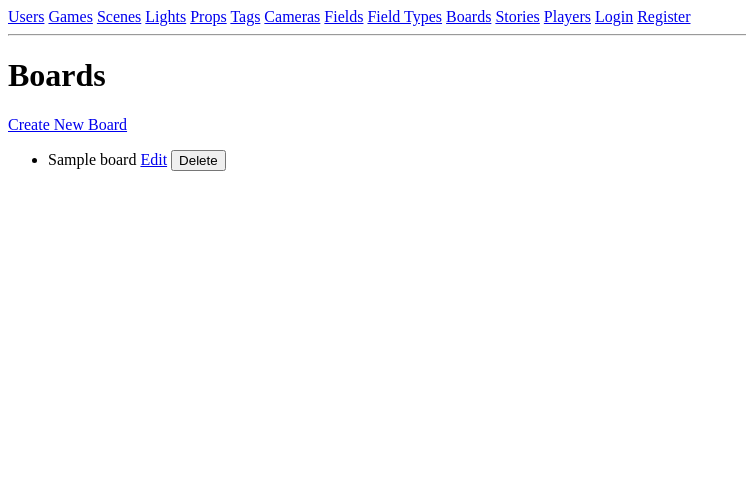
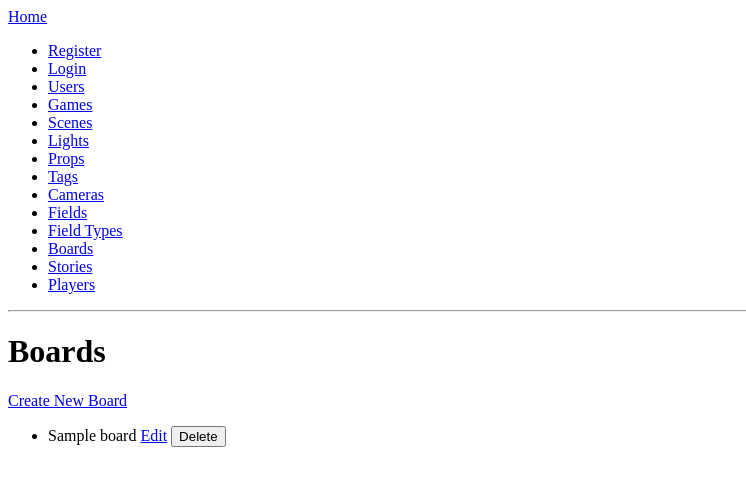
Before and after one commit to vanHeemstraSystems/flask-babylonjs, a Flask app: template flask_app/app/templates/boards/boards.html in a window 1280 px wide. Shown: the top 486 px of the page, without its empty margins (0-746 px from the left). Run offline with Flask 2, Linux system fonts and the light colour scheme; the template is opened without the code that fills it: most values are stand-ins (such as "Sample title", 1, 10 or a date in 2020); parts of the project's set-up code (start-up, migrations or seed data) failed here and were passed over; some libraries are stand-ins or nearby versions.

Commit message:
Update static folder

```diff
--- a/flask_app/app/templates/base.html
+++ b/flask_app/app/templates/base.html
@@ -15,22 +15,7 @@
    </style>
 </head>
 <body>
-    <nav>
-        <a href="{{ url_for('user.list_users') }}">Users</a>
-        <a href="{{ url_for('game.list_games') }}">Games</a>
-        <a href="{{ url_for('scene.list_scenes') }}">Scenes</a>
-        <a href="{{ url_for('light.list_lights') }}">Lights</a>
-        <a href="{{ url_for('prop.list_props') }}">Props</a>
-        <a href="{{ url_for('tag.list_tags') }}">Tags</a>
-        <a href="{{ url_for('camera.list_cameras') }}">Cameras</a>
-        <a href="{{ url_for('field.list_fields') }}">Fields</a>
-        <a href="{{ url_for('field_type.list_field_types') }}">Field Types</a>
-        <a href="{{ url_for('board.list_boards') }}">Boards</a>
-        <a href="{{ url_for('story.list_stories') }}">Stories</a>
-        <a href="{{ url_for('player.list_players') }}">Players</a>
-        <a href="{{ url_for('user.login') }}">Login</a>
-        <a href="{{ url_for('user.register') }}">Register</a>
-    </nav>
+    {% include 'navbar.html' %}
     <hr>
     <div class="content">
         {% block content %} {% endblock %}
--- /dev/null
+++ b/flask_app/app/templates/navbar.html
@@ -0,0 +1,30 @@
+<header>
+    <a class="logo" href="{{ url_for('app.main') }}">Home</a>
+    <span class="separator"></span>
+    <nav>
+        <ul>
+            {% if current_user.is_authenticated %}
+            <li> <a class="nav-link" href="{{ url_for('auth.profile', user_id=current_user.id) }}">{{
+                    current_user.username}}</a></li>
+            <li><a class="nav-link" href={{ url_for('game.menu') }}>new game</a></li>
+            <li> <a class="nav-link" href={{ url_for('game.join_game') }}>join game</a></li>
+            <li> <a class="nav-link" href={{ url_for('auth.logout') }}>logout</a></li>
+            {% else %}
+            <li> <a class="nav-link" href="{{ url_for('user.register') }}">Register</a></li>
+            <li> <a class="nav-link" href="{{ url_for('user.login') }}">Login</a></li>
+            {% endif %}
+            <li> <a class="nav-link" href="{{ url_for('user.list_users') }}">Users</a></li>
+            <li> <a class="nav-link" href="{{ url_for('game.list_games') }}">Games</a></li>
+            <li> <a class="nav-link" href="{{ url_for('scene.list_scenes') }}">Scenes</a></li>
+            <li> <a class="nav-link" href="{{ url_for('light.list_lights') }}">Lights</a></li>
+            <li> <a class="nav-link" href="{{ url_for('prop.list_props') }}">Props</a></li>
+            <li> <a class="nav-link" href="{{ url_for('tag.list_tags') }}">Tags</a></li>
+            <li> <a class="nav-link" href="{{ url_for('camera.list_cameras') }}">Cameras</a></li>
+            <li> <a class="nav-link" href="{{ url_for('field.list_fields') }}">Fields</a></li>
+            <li> <a class="nav-link" href="{{ url_for('field_type.list_field_types') }}">Field Types</a></li>
+            <li> <a class="nav-link" href="{{ url_for('board.list_boards') }}">Boards</a></li>
+            <li> <a class="nav-link" href="{{ url_for('story.list_stories') }}">Stories</a></li>
+            <li> <a class="nav-link" href="{{ url_for('player.list_players') }}">Players</a></li>
+        </ul>
+    </nav>
+</header>
```
Also changed, not shown: 4 other files.
